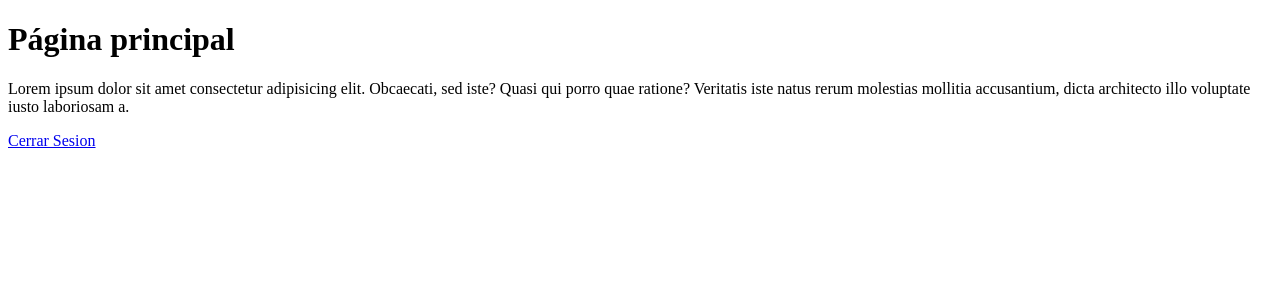
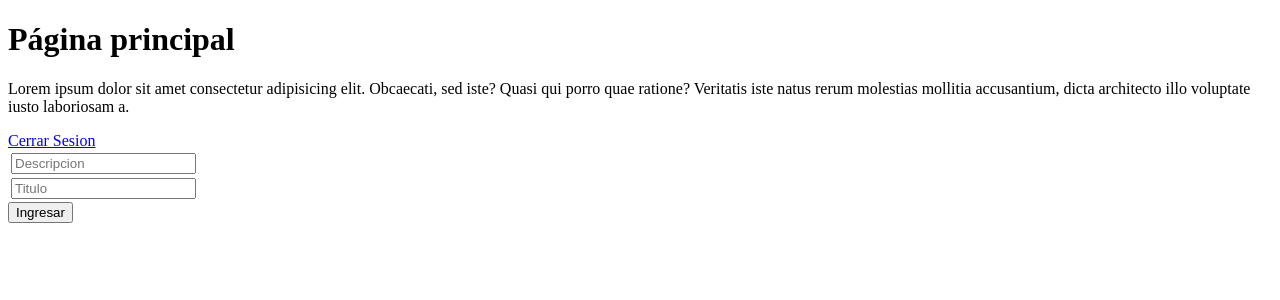
Before and after one commit to vlady4780/Plantilla, a PHP site: page /BibliotecaEjemplo/index.php?url=Home in a window 1280 px wide. Shown: the top 300 px of the page. Run offline with PHP 8.4, Linux system fonts and the light colour scheme; data that the repository does not hold is empty.

Commit message:
Modificacion de controladores v. 0.0.2

```diff
--- a/Controllers/Home.php
+++ b/Controllers/Home.php
@@ -6,7 +6,7 @@
             parent::__construct();
 
         }
-
+        // Métodos dentro de la vista Home
         public function home()
         {
             $data['pag_id'] = 26;
@@ -14,6 +14,7 @@
             $data['tag_title'] = "Página principal";
             $data['tag_name'] = "Home";
             $data['pag_content'] = "Lorem ipsum dolor sit amet consectetur adipisicing elit. Obcaecati, sed iste? Quasi qui porro quae ratione? Veritatis iste natus rerum molestias mollitia accusantium, dicta architecto illo voluptate iusto laboriosam a.";
+            $data['getbooks'] = $this->model->getBooks();
             $this->views->getView($this,"home",$data);
         }
         public function logout()
@@ -24,8 +25,11 @@
         }
         public function insert()
         {
-            $data = $this->model->setBook("escrito por un tal asjmaksasdonkis","El gen egoisto");
-            print_r($data);
+            $descripcion = $_POST['des'];
+            $titulo = $_POST['tit'];
+            $data = $this->model->setBook($descripcion,$titulo);
+            header('Location:../home');
+
         }
         public function getBook($id)
         {
--- a/Controllers/Login.php
+++ b/Controllers/Login.php
@@ -13,6 +13,7 @@
         }
         public function sign_in()
         {
+
             header('location:../home');
         }
 
--- a/Views/Home/home.php
+++ b/Views/Home/home.php
@@ -13,6 +13,42 @@
        </p>
     </section>
     <a name="back" href="home/logout">Cerrar Sesion</a>
-
+    <form action="home/insert" method="post">
+    <table>
+    <tbody>
+    <tr>
+    <td><input name="des" type="text" placeholder="Descripcion"></td>
+    </tr>
+    <tr>
+    <td><input name="tit" type="text" placeholder="Titulo"></td>
+    </tr>
+    </tbody>
+    </table>
+    <button type="submit">Ingresar</button>
+    </form>
+    <?php foreach($data['getbooks'] as $libro):?>
+        <table>
+            <thead>
+                <th>
+                    <td>
+                        Titulo
+                    </td>
+                    <td>
+                        Descripcion
+                    </td>
+                </th>
+            </thead>
+            <tbody>
+            <tr>
+                <td>
+                    <?php echo $libro['titulo'];?>
+                </td>
+                <td>
+                    <?php echo $libro['descripcion'];?>
+                </td>
+            </tr>
+            </tbody>
+        </table>
+        <?php endforeach ?>
 </body>
 </html>
--- a/index.php
+++ b/index.php
@@ -1,7 +1,7 @@
 <?php
     require_once("Config/config.php");
 
-    $url = !empty($_GET['url']) ?  $_GET['url'] : 'home/home';
+    $url = !empty($_GET['url']) ?  $_GET['url'] : 'Login/login';
     $arrurl = explode('/',$url);
     $controller = $arrurl[0];
     $method = $arrurl[0];
```
